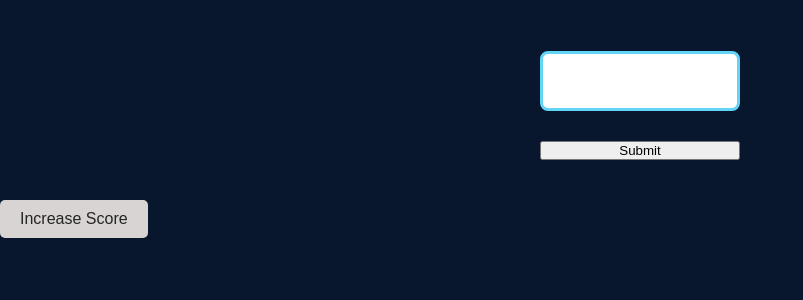
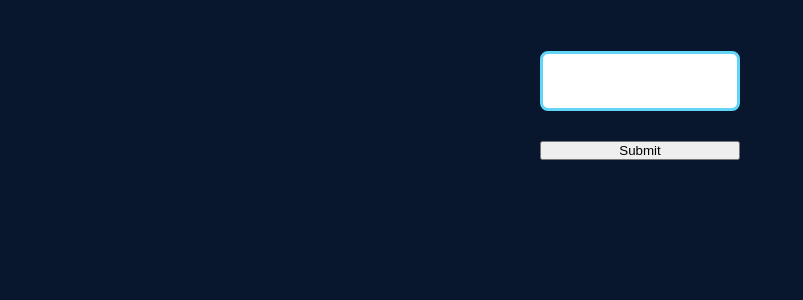
Before and after one commit to jf-759/ACS-2930-Word-Bomb, a Flask app: page / in a window 1280 px wide. Shown: the part 359-659 px from the top of the page, without its empty margins (0-803 px from the left). Run offline with Flask 3, Linux system fonts and the light colour scheme.

Commit message:
removed increase score button

```diff
--- a/templates/game.html
+++ b/templates/game.html
@@ -27,6 +27,4 @@ block content %}
   </form>
 </section>
 
-<button onclick="updateScore()">Increase Score</button>
-
 {% endblock %}
```
